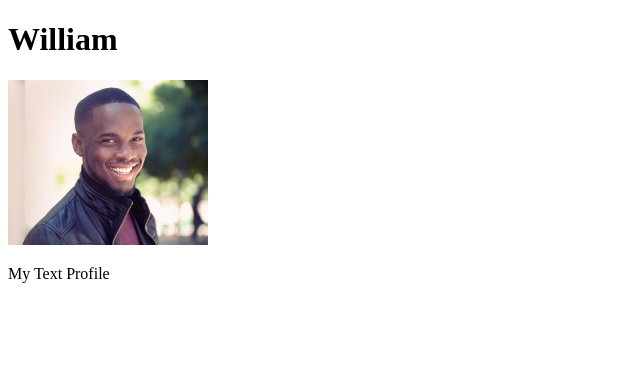
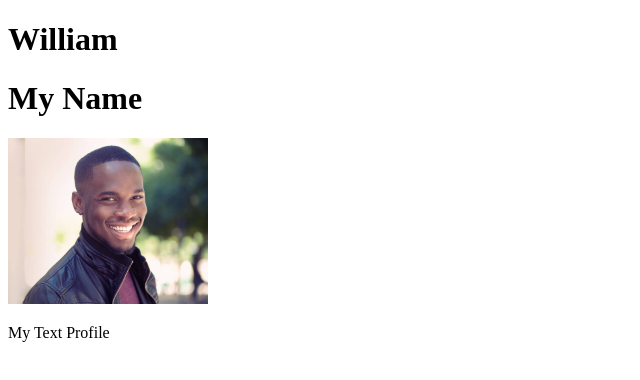
Before and after one commit to kozhandaitcet/Project, a plain HTML site: page index.html in a window 1280 px wide. Shown: the whole page, without its empty margins (0-640 px from the left). Drawn offline with Linux system fonts and the light colour scheme.

Commit message:
added new name

```diff
--- a/index.html
+++ b/index.html
@@ -7,6 +7,7 @@
 </head>
 <body>
     <h1>William</h1>
+    <h1>My Name</h1>
     <img width="200px" src="Profile.jpg" alt="">
     <p>My Text Profile</p>
 </body>
```
